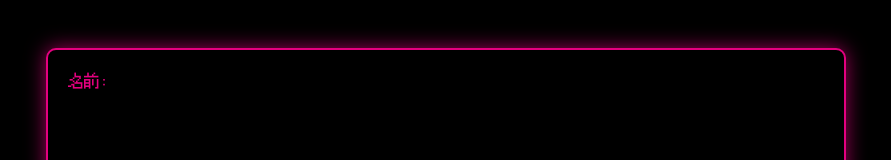
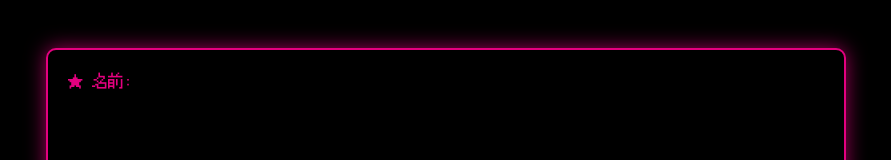
Before and after one commit to y4asse/flehmen, a Next.js app in the folder frontend/: page /onboarding in a window 1280 px wide. Shown: the part 232-392 px from the top of the page, without its empty margins (194-1085 px from the left). Built offline with nearby package versions, Linux system fonts and the light colour scheme; a web font is replaced by a local one.

Commit message:
fix:onboarding

```diff
--- a/frontend/src/app/globals.css
+++ b/frontend/src/app/globals.css
@@ -4,6 +4,16 @@
 
 body {
   font-family: Arial, Helvetica, sans-serif;
+}
+
+input[type="number"]::-webkit-inner-spin-button,
+input[type="number"]::-webkit-outer-spin-button {
+  -webkit-appearance: none;
+  margin: 0;
+}
+
+input[type="number"] {
+  -moz-appearance: textfield; /* Firefox 対応 */
 }
 
 @layer base {
--- /dev/null
+++ b/frontend/src/app/loading/page.tsx
@@ -0,0 +1,7 @@
+import React from "react";
+
+const Page = () => {
+  return <div>Page</div>;
+};
+
+export default Page;
--- a/frontend/src/app/onboarding/page.tsx
+++ b/frontend/src/app/onboarding/page.tsx
@@ -2,60 +2,96 @@
 import React, { useState } from "react";
 import { Flex } from "@/components/ui/flex";
 import Typewriter from "@/components/common/Typewriter";
+import { useRouter } from "next/navigation";
 
-const sukipiInput = [
-
+type SukipiInput = {
+  title: string;
+  type: string;
+  name: string;
+  placeholder: string;
+  required: boolean;
+};
+const sukipiInput: SukipiInput[] = [
   {
     title: "名前",
     type: "text",
     name: "name",
+    placeholder: "",
+    required: true,
+  },
+  {
+    title: "TwitterID",
+    type: "text",
+    name: "twitterId",
+    placeholder: "",
+    required: true,
   },
   {
     title: "体重",
     type: "number",
     name: "weight",
+    placeholder: "kg",
+    required: false,
   },
   {
     title: "身長",
     type: "number",
     name: "height",
+    placeholder: "cm",
+    required: false,
   },
   {
     title: "MBTI",
     type: "text",
     name: "mbti",
+    placeholder: "",
+    required: false,
   },
   {
     title: "誕生日",
-    type: "date",
+    type: "text",
     name: "birthday",
+    placeholder: "YYYY-MM-DD",
+    required: false,
   },
   {
     title: "趣味",
     type: "text",
     name: "hobby",
+    placeholder: "",
+    required: false,
   },
   {
     title: "靴のサイズ",
     type: "number",
     name: "shoesSize",
+    placeholder: "cm",
+    required: false,
   },
   {
-    title: "家族",
+    title: "家族構成",
     type: "text",
     name: "family",
+    placeholder: "",
+    required: false,
   },
   {
     title: "最寄り駅",
     type: "text",
     name: "nearStation",
+    placeholder: "",
+    required: false,
   },
 ];
 
 const Page = () => {
   const [currentIndex, setCurrentIndex] = useState(0);
-  const [responses, setResponses] = useState(Array(sukipiInput.length).fill(""));
+  const [responses, setResponses] = useState(
+    Array(sukipiInput.length).fill("")
+  );
   const [topIndex, setTopIndex] = useState(0);
+  const [checkMessage, setCheckMessage] = useState("Press Enter");
+  const router = useRouter();
 
   const handleChange = (e: React.ChangeEvent<HTMLInputElement>) => {
     const newResponses = [...responses];
@@ -64,7 +100,7 @@ const Page = () => {
   };
 
   const handleKeyDown = (e: React.KeyboardEvent<HTMLInputElement>) => {
-    if (e.key === "Enter" && responses[currentIndex] !== "") {
+    if (e.key === "Enter") {
       const nextIndex = currentIndex + 1;
       if (nextIndex < sukipiInput.length) {
         setCurrentIndex(nextIndex);
@@ -84,9 +120,56 @@ const Page = () => {
     if (index > topIndex) setTopIndex(index);
   };
 
+  const handleFocus = () => {
+    if (responses[0] === "" || responses[1] === "") {
+      setCheckMessage("名前とTwitterは知ってるよね");
+      return;
+    }
+    setCheckMessage("Press Enter");
+  };
+
+  const handleSubmit = (e: React.FormEvent<HTMLFormElement>) => {
+    e.preventDefault();
+    if (currentIndex != sukipiInput.length - 1) {
+      return;
+    }
+    if (responses[0] === "" || responses[1] === "") {
+      return;
+    }
+    const data = sukipiInput.reduce(
+      (acc: { [key: string]: string | number | Date | null }, input, index) => {
+        const value = responses[index];
+
+        if (value === "") {
+          // 空文字列は null に変換
+          acc[input.name] = null;
+        } else if (input.name === "birthday" && value) {
+          // "birthday" は Date 型に変換
+          acc[input.name] = new Date(value);
+        } else if (!isNaN(Number(value)) && value.trim() !== "") {
+          // 数値として変換可能な場合は Number 型に変換
+          acc[input.name] = Number(value);
+        } else {
+          // それ以外はそのまま文字列として保存
+          acc[input.name] = value;
+        }
+
+        return acc;
+      },
+      {} as { [key: string]: string | number | Date | null } // 型定義を更新
+    );
+    console.log(data);
+    router.push("/loading?redirect=home");
+  };
+
   return (
-
-    <Flex className="w-[100%] h-[100vh] bg-[#000]" style={{ color: "#E4007F" }} direction={"column"} align={"center"} justify={"center"}>
+    <Flex
+      className="w-[100%] h-[100vh] bg-[#000]"
+      style={{ color: "#E4007F" }}
+      direction={"column"}
+      align={"center"}
+      justify={"center"}
+    >
       <div className="text-[5vw] mb-[5%]">
         <Typewriter text="スキピのこと教えて？" speed={100} loop={false} />
       </div>
@@ -106,19 +189,22 @@ const Page = () => {
         }}
       >
         <Flex direction={"column"} align={"start"}>
-      <div className="input-section">
+          <form className="input-section" method="post" onSubmit={handleSubmit}>
             {sukipiInput.map((input, index) => (
               <div
                 key={input.name}
                 style={{
                   display: index > topIndex ? "none" : "flex", // Flexで横並びに
-          alignItems: "center",  // ラベルと入力を中央揃えに
-          marginBottom: "5px",   // 質問間の余白を調整
+                  alignItems: "center", // ラベルと入力を中央揃えに
+                  marginBottom: "5px", // 質問間の余白を調整
                 }}
                 onClick={() => handleClick(index)}
               >
-        <label htmlFor={input.name} style={{ marginRight: "8px", whiteSpace: "nowrap" }}>
-          {input.title}:
+                <label
+                  htmlFor={input.name}
+                  style={{ marginRight: "8px", whiteSpace: "nowrap" }}
+                >
+                  {input.required ? "★" : ""} {input.title}:
                 </label>
                 {index === currentIndex ? (
                   <input
@@ -129,16 +215,17 @@ const Page = () => {
                     onChange={handleChange}
                     onKeyDown={handleKeyDown}
                     autoFocus
-          placeholder={input.name === "birthday" ? "YYYY-MM-DD" : ""} // 誕生日のヒント
+                    placeholder={input.placeholder}
                     className="bg-transparent text-[#E4007F] border-none outline-none flex-[0_0_60%] max-w-[300px] placeholder-[#E4007F] placeholder-opacity-50"
+                    onFocus={handleFocus}
                   />
-
                 ) : (
                   <div style={{ flex: "0 0 60%" }}>{responses[index]}</div>
                 )}
               </div>
             ))}
-          </div>
+            {currentIndex === sukipiInput.length - 1 && <p>{checkMessage}</p>}
+          </form>
         </Flex>
       </div>
     </Flex>
```
Lines whose indentation alone changed are shown as unchanged.
